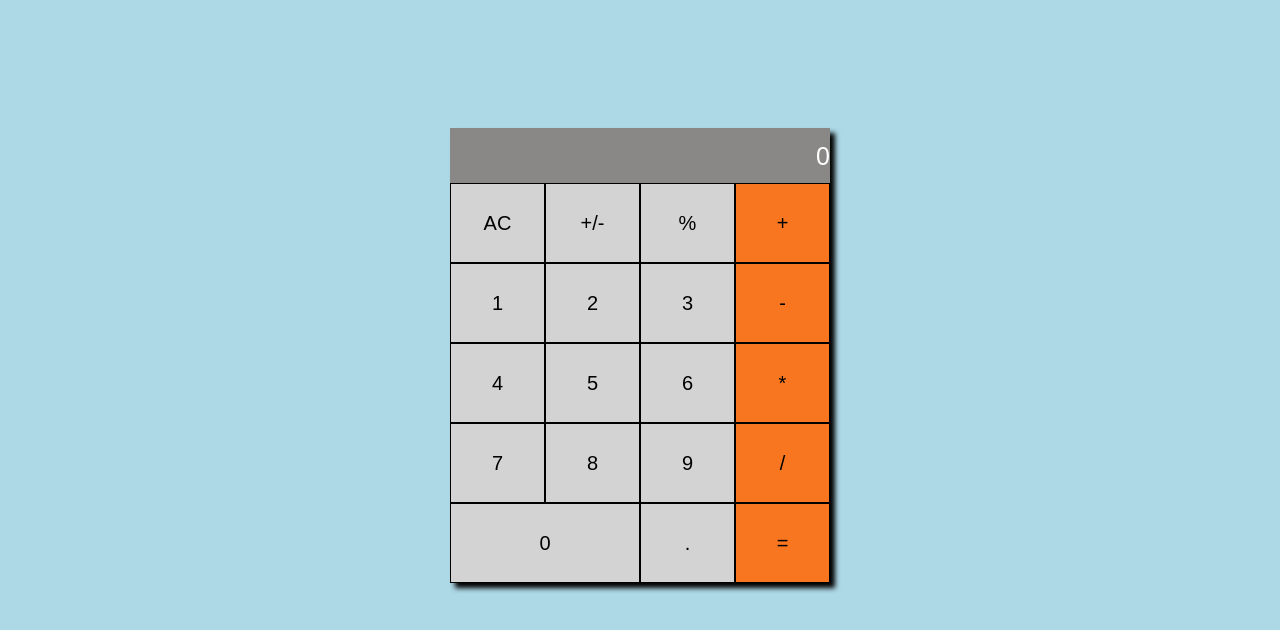
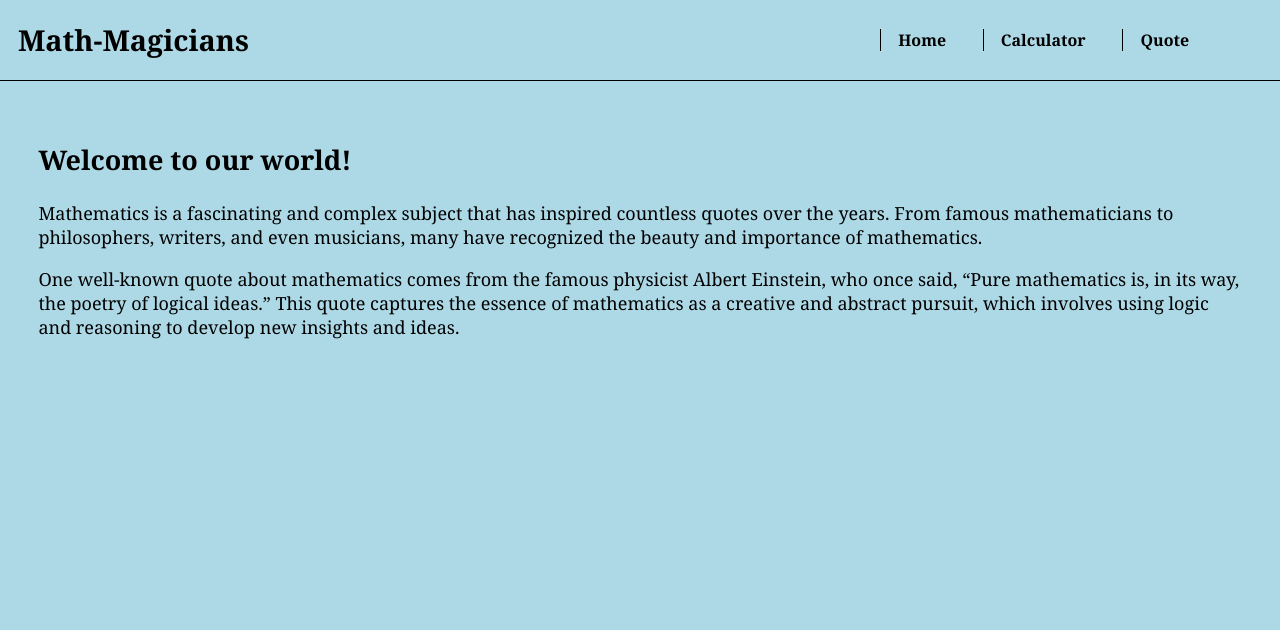
Before and after one commit to Shakir-Hussain12/mathmagician, a React (Create React App) app: page / in a window 1280 px wide. Shown: the top 630 px of the page. Built offline with nearby package versions, Linux system fonts and the light colour scheme.

Commit message:
React Router and styling

```diff
--- a/package.json
+++ b/package.json
@@ -10,6 +10,7 @@
     "prop-types": "^15.8.1",
     "react": "^18.2.0",
     "react-dom": "^18.2.0",
+    "react-router-dom": "^6.8.1",
     "react-scripts": "5.0.1",
     "web-vitals": "^2.1.4"
   },
--- a/src/App.js
+++ b/src/App.js
@@ -1,8 +1,18 @@
-import CalculatorUi from './components/CalculatorUi';
+/* eslint-disable import/no-extraneous-dependencies */
+import { BrowserRouter, Routes, Route } from 'react-router-dom';
+import CalculatorUi from './pages/CalculatorUi';
+import Home from './pages/Home';
+import Quote from './pages/Quote';
 
 function App() {
   return (
-    <CalculatorUi />
+    <BrowserRouter>
+      <Routes>
+        <Route path="/" element={<Home />} />
+        <Route path="/Calculator" element={<CalculatorUi />} />
+        <Route path="/Quote" element={<Quote />} />
+      </Routes>
+    </BrowserRouter>
   );
 }
 
--- /dev/null
+++ b/src/components/Navbar.css
@@ -0,0 +1,31 @@
+* {
+    list-style: none;
+    text-decoration: none;
+    color: black;
+}
+
+.navbar {
+    display: flex;
+    justify-content: space-between;
+    padding: 1% 5%;
+    align-items: center;
+    border-bottom: 1px solid;
+}
+
+.nav-header {
+    font-size: 1.8rem;
+    font-weight: bolder;
+    margin-inline-start: -4%;
+}
+
+.nav-list {
+    display: flex;
+    justify-content: space-around;
+    min-width: 30%;
+    font-weight: bold;
+}
+
+.nav-list > * {
+    border-left: 1px solid;
+    padding: 0 5%;
+}
--- /dev/null
+++ b/src/components/Navbar.js
@@ -0,0 +1,44 @@
+/* eslint-disable import/no-extraneous-dependencies */
+import React from 'react';
+import { NavLink } from 'react-router-dom';
+import './Navbar.css';
+
+const Navbar = () => (
+  <nav className="navbar">
+    <div className="nav-header">
+      <NavLink
+        className={(link) => (link.isActive ? 'link active' : 'link')}
+        to="/"
+      >
+        Math-Magicians
+      </NavLink>
+    </div>
+    <ul className="nav-list">
+      <li className="list-item">
+        <NavLink
+          className={(link) => (link.isActive ? 'link active' : 'link')}
+          to="/"
+        >
+          Home
+        </NavLink>
+      </li>
+      <li className="list-item">
+        <NavLink
+          className={(link) => (link.isActive ? 'link active' : 'link')}
+          to="/Calculator"
+        >
+          Calculator
+        </NavLink>
+      </li>
+      <li className="list-item">
+        <NavLink
+          className={(link) => (link.isActive ? 'link active' : 'link')}
+          to="/Quote"
+        >
+          Quote
+        </NavLink>
+      </li>
+    </ul>
+  </nav>
+);
+export default Navbar;
--- a/src/components/calculator.css
+++ b/src/components/calculator.css
@@ -1,17 +1,33 @@
 body {
   background-color: lightblue;
   box-sizing: border-box;
+  font-family:Cambria, Cochin, Georgia, Times, 'Times New Roman', serif
+}
+
+.main-split {
+  display: flex;
+  justify-content: space-between;
+  padding: 0 5%;
+}
+
+.text {
+  text-align: center;
+  text-transform: capitalize;
+  margin-top: 5%;
+  font-size: 20px;
+  margin-inline-start: 5%;
 }
 
 .container {
-  max-width: 380px;
-  margin: 10% auto;
+  margin-top: 10%;
+    margin-right: 10%;
     text-align: center;
+    min-width: 358px;
     box-shadow: 5px 5px 5px black;
 }
 
 .main {
-  min-width: 100%;
+  min-width: 101%;
     line-height: 40px;
     text-align: right;
     font-size: 25px;
@@ -32,7 +48,7 @@ body {
 
 .left {
   display: grid;
-  grid-template-columns: repeat(3, minmax(95px, 1fr));
+    grid-template-columns: repeat(3, minmax(5.6rem, 1fr));
     gap: 0;
 }
 
@@ -60,7 +76,7 @@ body {
 
 .operations * {
   height: 10vh;
-  width: 370%;
+    width: 368%;
     font-size: 20px;
     background-color: rgb(248, 118, 31);
     border: 1px solid;
--- a/src/components/CalculatorUi.js
+++ b/src/pages/CalculatorUi.js
@@ -1,7 +1,8 @@
-import './calculator.css';
+import '../components/calculator.css';
 import PropTypes from 'prop-types';
 import { useState } from 'react';
 import calculate from '../logic/calculate';
+import Navbar from '../components/Navbar';
 
 const CalculatorUi = () => {
   const [text, setText] = useState('');
@@ -110,6 +111,14 @@ const CalculatorUi = () => {
   };
 
   return (
+    <div>
+      <Navbar />
+      <div className="main-split">
+        <div className="text">
+          <h3>
+            Let&apos;s do some Maths
+          </h3>
+        </div>
         <div className="container">
           <input
             className="main"
@@ -125,6 +134,8 @@ const CalculatorUi = () => {
             </div>
           </div>
         </div>
+      </div>
+    </div>
   );
 };
 export default CalculatorUi;
--- /dev/null
+++ b/src/pages/Home.js
@@ -0,0 +1,30 @@
+import React from 'react';
+import Navbar from '../components/Navbar';
+import './style.css';
+
+function Home() {
+  return (
+    <main className="homepage">
+      <Navbar />
+      <div className="home-container">
+        <h2>Welcome to our world!</h2>
+        <p>
+          Mathematics is a fascinating and complex subject that has inspired
+          countless quotes over the years. From famous mathematicians to
+          philosophers, writers, and even musicians, many have recognized the
+          beauty and importance of mathematics.
+        </p>
+        <p>
+          One well-known quote about mathematics comes from the famous
+          physicist Albert Einstein, who once said, &ldquo;Pure mathematics
+          is, in its way, the poetry of logical ideas.&rdquo; This quote
+          captures the essence of mathematics as a creative and abstract
+          pursuit, which involves using logic and reasoning to develop new
+          insights and ideas.
+        </p>
+      </div>
+    </main>
+  );
+}
+
+export default Home;
--- /dev/null
+++ b/src/pages/Quote.js
@@ -0,0 +1,17 @@
+import React from 'react';
+import Navbar from '../components/Navbar';
+import './style.css';
+
+export default function Quote() {
+  return (
+    <div className="quotepage">
+      <Navbar />
+      <div className="quote">
+        <p>
+          Mathematics is not about numbers, equations, computations,
+          or algorithms: it is about understanding. - William Paul Thurston
+        </p>
+      </div>
+    </div>
+  );
+}
--- /dev/null
+++ b/src/pages/style.css
@@ -0,0 +1,11 @@
+.home-container {
+    padding: 3%;
+    font-size: 18px;
+}
+
+.quote {
+    text-align: center;
+    font-size: 25px;
+    padding: 13%;
+    font-weight: bold;
+}
```
Also changed, not shown: 1 other file (tests, documents, lock files or other folders). Lines whose indentation alone changed are shown as unchanged.
